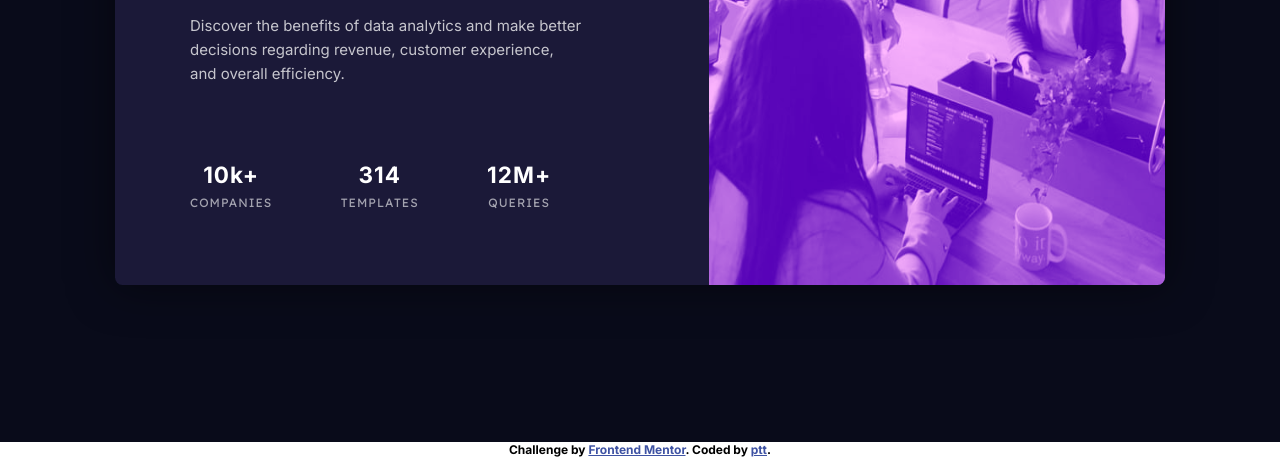
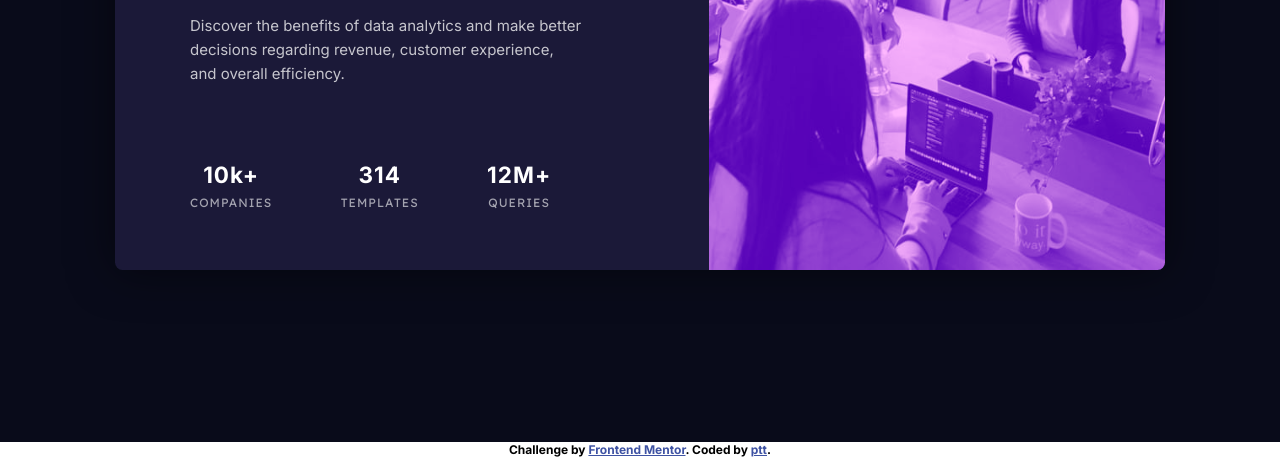
Before and after one commit to ptt08/stats-preview-component, a plain HTML site: page index.html in a window 1280 px wide. Shown: the part 343-800 px from the top of the page. Drawn offline with Linux system fonts and the light colour scheme.

Commit message:
Updated style.css

```diff
--- a/style.css
+++ b/style.css
@@ -133,7 +133,7 @@ img {
     flex-direction: column;
     justify-content: space-between;
     order: 1;
-    padding: 5rem;
+    padding: 4rem 5rem;
     margin-right: 3.5rem;
   }
 
```
